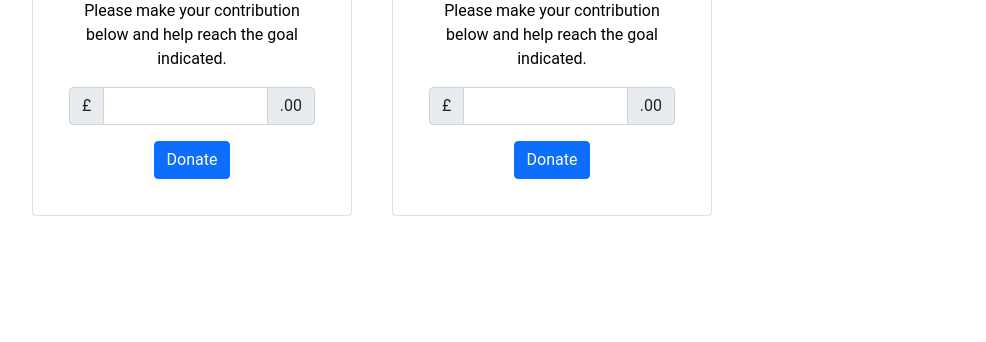
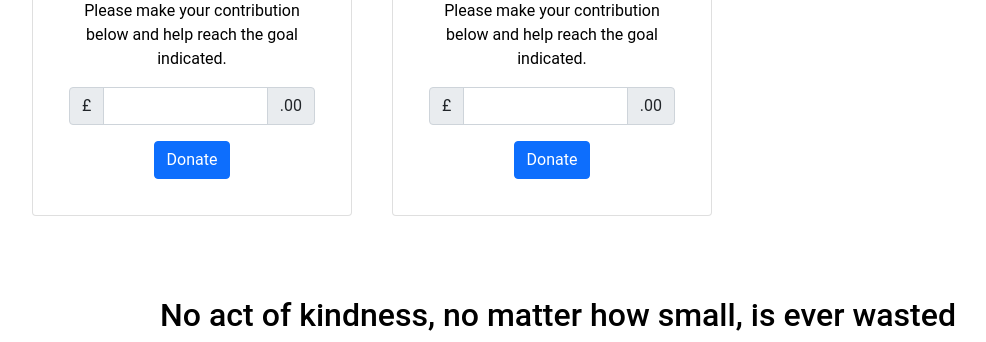
Before and after one commit to CSC2033-team-19/ClimateWebApp, a Flask app: page /donate in a window 1280 px wide. Shown: the part 1061-1403 px from the top of the page, without its empty margins (82-1068 px from the left). Before the commit the page ends 1277 px from the top, so only its background shows below. Run offline with Flask 2, Linux system fonts and the light colour scheme; a user stored in the database is signed in; data comes from the database, SQL or seed files in the repository; parts of the project's set-up code (start-up, migrations or seed data) failed here and were passed over.

Commit message:
added donate quote

```diff
--- a/templates/donate.html
+++ b/templates/donate.html
@@ -26,6 +26,10 @@
   display: flex;
   flex-wrap: wrap;
 }
+
+  .donate-quote {
+      margin-top: 60px;
+  }
   /* Responsive layout - when the screen is less than 800px wide, make the two columns stack on top of each other instead of next to each other */
   @media screen and (max-width: 800px) {
 
@@ -101,11 +105,15 @@
         </div>
           <input class="btn btn-primary" type="submit" value="Donate"/>
     </form>
-
-  </div>
-  </div>
+    </div>
+      </div>
   {% endfor %}
 </div>
     </div>
+                    <div class="donate-quote section-container">
+                        <h2>No act of kindness, no matter how small, is ever wasted</h2>
+                        <div class="divider-1"><span></span></div>
+                    </div>
+                </div>
 
 {% endblock %}
```
